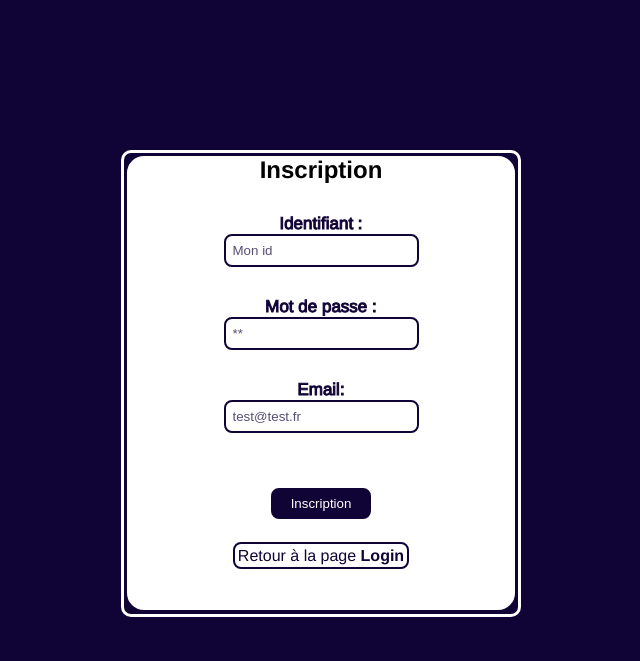
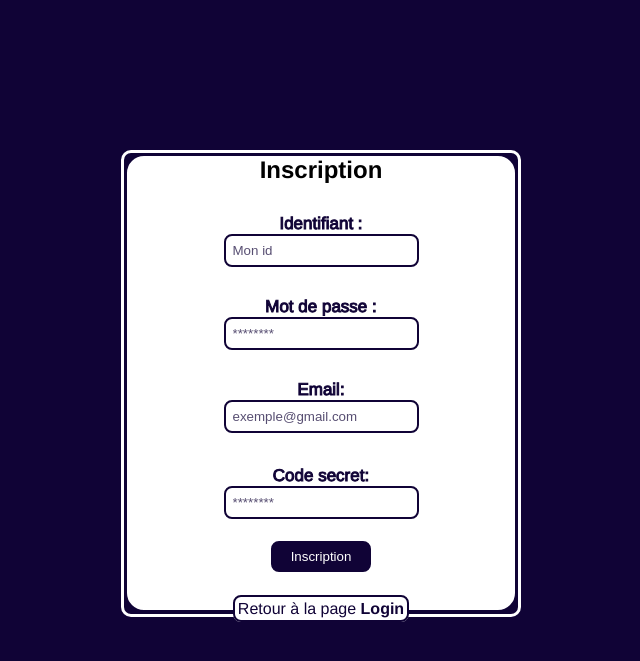
Before and after one commit to Rijenth/Projet-fullstack, a PHP site: page /inscription.php in a window 1280 px wide. Shown: the top 661 px of the page, without its empty margins (319-959 px from the left). Run offline with PHP 8.4, Linux system fonts and the light colour scheme.

Commit message:
Add files via upload

```diff
--- a/dashboard.php
+++ b/dashboard.php
@@ -6,7 +6,7 @@ $id = filter_input(INPUT_GET, "id", FILTER_VALIDATE_INT);
 
 if(!isset($_SESSION["user"])) { // !isset - Variable non déclarée et est null
     http_response_code(302);
-    header('Location: login.php');
+    header('Location: index.php');
     exit();
 }
 
--- a/deconnexion.php
+++ b/deconnexion.php
@@ -1,6 +1,6 @@
 <?php
 session_start();
 session_destroy();
-header('Location: login.php');
+header('Location: index.php');
 exit();
 ?>
--- a/inscription.php
+++ b/inscription.php
@@ -5,11 +5,15 @@ $register = filter_input(INPUT_POST, "register");  /* Le button pour envoyer la
 $user = filter_input(INPUT_POST, "user");
 $password = filter_input(INPUT_POST, "password");
 $mail = filter_input(INPUT_POST, "mail");
-/* $security_key = filter_input(INPUT_POST, "security_key"); */
+$secretcode = filter_input(INPUT_POST, "secretcode");
 
 if(isset($register)) {
-    if($user=="" or $password=="" or $mail==""){
+    if($user=="" or $password=="" or $mail=="" or $secretcode !="paint"){
+        if($secretcode !="paint"){
+            echo '<left><h2 style="color:red">','Erreur ! Code secret faux ! ','</h2></left>';
+        } else {
         echo '<left><h2 style="color:red">','Erreur ! Information manquante...','</h2></left>';
+    }
     } else  {
 
     // Stockage des informations dans la BDD
@@ -58,16 +62,16 @@ if(isset($register)) {
             <div><input class='buttoncolor' placeholder="Mon id" type="text" name="user" id="user" /><br/></div></div>
 
             <div class="connexion2"><label for="password">Mot de passe :</label>
-            <div><input class='buttoncolor' placeholder="**" type="password" name="password" id="password" /><br/></div></div>
+            <div><input class='buttoncolor' placeholder="********" type="password" name="password" id="password" /><br/></div></div>
             <div class="connexion3"><label for="mail">Email:</label>
-            <div><input class='buttoncolor' placeholder="test@test.fr" type="email" name="mail" id="mail" /><br/></div></div>
+            <div><input class='buttoncolor' placeholder="exemple@gmail.com" type="email" name="mail" id="mail" /><br/></div></div>
             <br>
-            <!-- <div class="connexion2"><label for="password">Clé de sécurité:</label>
-            <div><input class='buttoncolor' placeholder="********" type="password" name="password" id="password" /><br/></div></div> -->
+            <div class="connexion2"><label for="password">Code secret:</label>
+            <div><input class='buttoncolor' placeholder="********" type="password" name="secretcode" id="password" /><br/></div></div>
             <br>
             <div><input class="inscription" type="submit" value="Inscription" name="register"/></div>
             <br>
-            <p class="pdulink"><a class="link_inscription" href="login.php">Retour à la page <strong>Login</strong></a></p>
+            <p class="pdulink"><a class="link_inscription" href="index.php">Retour à la page <strong>Login</strong></a></p>
         </form>
         </div>
     </div>
```
Also changed, not shown: sauvegarde.php (+1 -8 lines).
